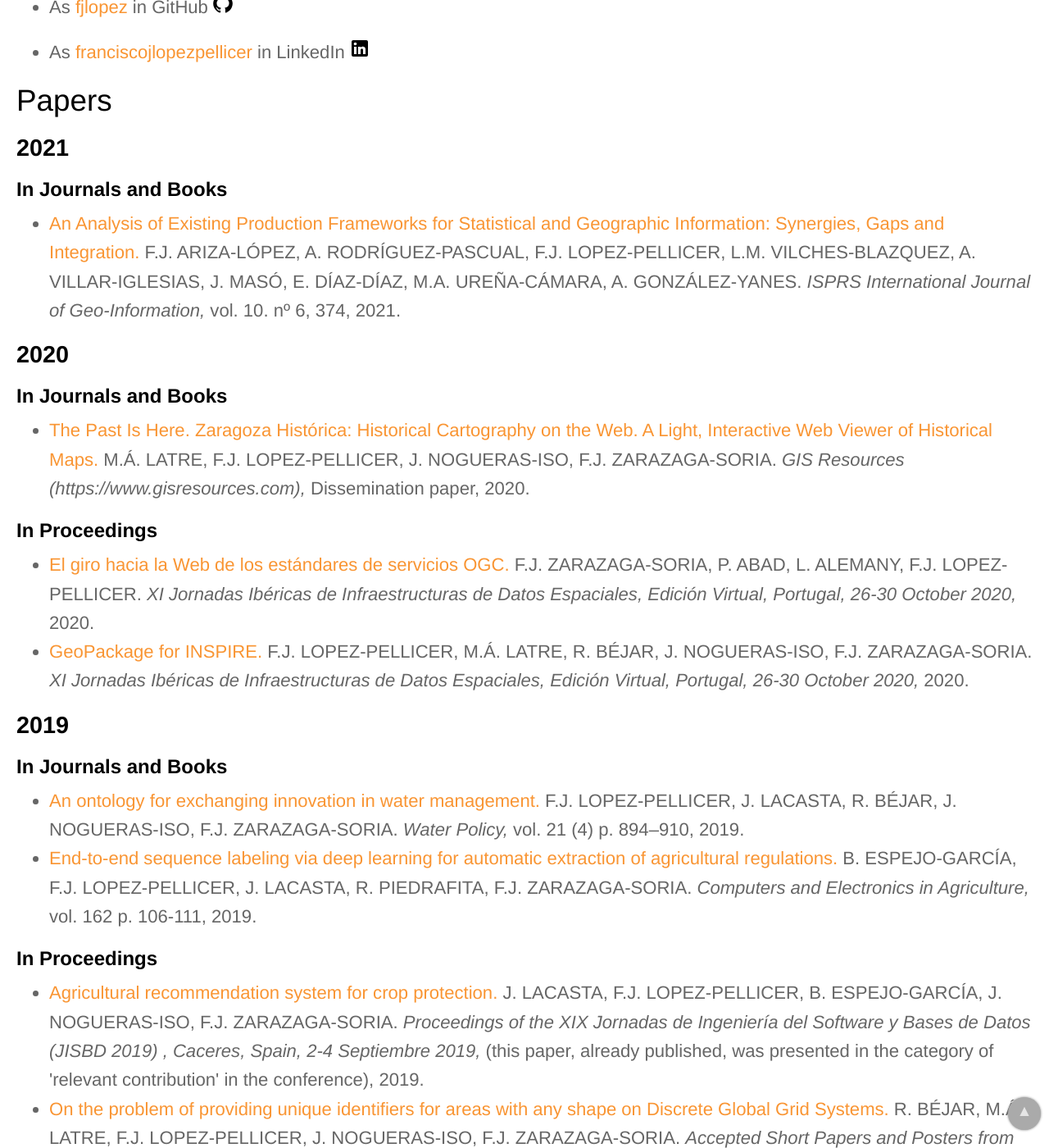
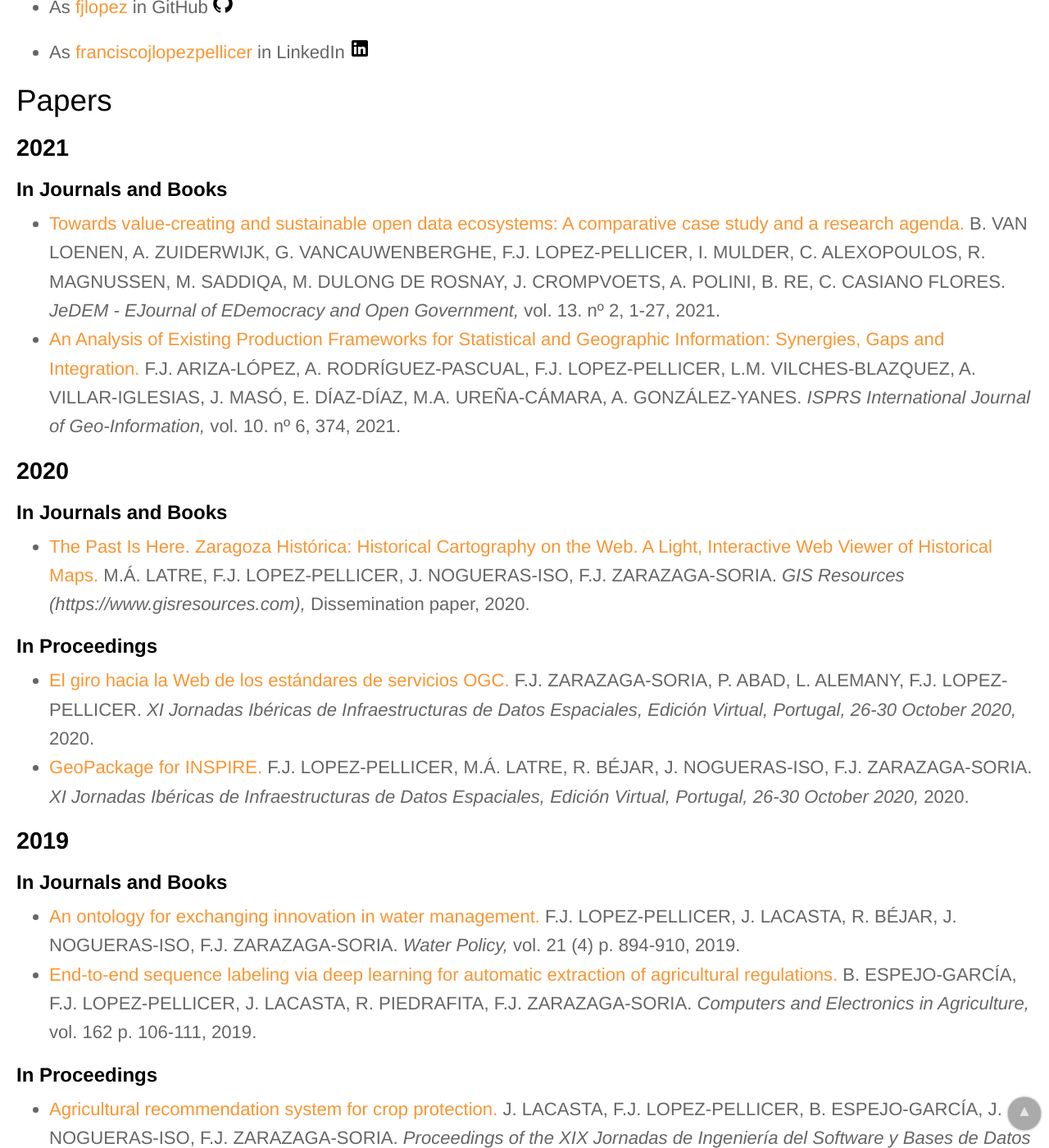
Before and after one commit to IAAA-Lab/IAAA-Lab.github.io, a Jekyll site: the page built from _staff/fjlopez.md, in a window 1280 px wide and 1400 px high, scrolled down 1071 px. Shown: the whole window at 82% size. Built offline with Jekyll 4.4.1, drawn with Linux system fonts in a browser that asks for light colours; some of the changed text lies outside the part shown.

Commit message:
JeDEM ODECO paper

```diff
--- a/_data/papers.yml
+++ b/_data/papers.yml
@@ -2,6 +2,13 @@
 # (los más recientes primero) y dentro de cada año primero van los libros, luego los
 # artículos de revista y capítulos de libro y finalmente los artículos de congresos
 # -------------------
+- title: "Towards value-creating and sustainable open data ecosystems: A comparative case study and a research agenda"
+  url: https://jedem.org/index.php/jedem/article/view/644
+  authors: B. VAN LOENEN, A. ZUIDERWIJK, G. VANCAUWENBERGHE, F.J. LOPEZ-PELLICER, I. MULDER, C. ALEXOPOULOS, R. MAGNUSSEN, M. SADDIQA, M. DULONG DE ROSNAY, J. CROMPVOETS, A. POLINI, B. RE, C. CASIANO FLORES
+  publication: "JeDEM - EJournal of EDemocracy and Open Government"
+  publication_detail: "vol. 13. nº 2, 1-27"
+  year: 2021
+  doi: 10.29379/jedem.v13i2.644
 - title: "An Analysis of Existing Production Frameworks for Statistical and Geographic Information: Synergies, Gaps and Integration"
   url: https://doi.org/10.3390/ijgi10060374
   authors: F.J. ARIZA-LÓPEZ, A. RODRÍGUEZ-PASCUAL, F.J. LOPEZ-PELLICER, L.M. VILCHES-BLAZQUEZ, A. VILLAR-IGLESIAS, J. MASÓ, E. DÍAZ-DÍAZ, M.A. UREÑA-CÁMARA, A. GONZÁLEZ-YANES
@@ -131,7 +138,7 @@
   url: https://doi.org/10.2166/wp.2019.224
   authors: F.J. LOPEZ-PELLICER, J. LACASTA, R. BÉJAR, J. NOGUERAS-ISO, F.J. ZARAZAGA-SORIA
   publication: "Water Policy"
-  publication_detail: "vol. 21 (4) p. 894–910"
+  publication_detail: "vol. 21 (4) p. 894-910"
   year: 2019
   doi: 10.2166/wp.2019.224
 # -------------------
@@ -330,7 +337,7 @@
   year: 2017
   doi: 10.1080/13658816.2017.1319949
 # -------------------
-- title: "The digital ‘connected’ earth: open technology for providing location-based services on degraded communication environments"
+- title: "The digital 'connected' earth: open technology for providing location-based services on degraded communication environments"
   url: http://www.tandfonline.com/doi/abs/10.1080/17538947.2017.1356387?journalCode=tjde20
   authors: R. PIEDRAFITA, R. BÉJAR, R. BLASCO, A. MARCO, F.J. ZARAZAGA-SORIA
   publication: "International Journal of Digital Earth"
@@ -365,7 +372,7 @@
 - title: "Virtual Hubs for Facilitating access to Geospatial Open Data in Open SDI"
   url: https://inspire.ec.europa.eu/sites/default/files/presentations/04_inspire_open_sdi_energic-od_v1.pdf
   authors: S. NATIVI, P. MAZZETTI, M.Á. LATRE, F.J. LOPEZ-PELLICER
-  publication_conference: "Workshop on Open Data Access and Harmonisation by Virtual Hub – ENERGIC OD solutions at
+  publication_conference: "Workshop on Open Data Access and Harmonisation by Virtual Hub - ENERGIC OD solutions at
     INSPIRE Conference 2017, Kehl, Germany, 4 September 2017"
   year: 2017
 # -------------------
@@ -2660,14 +2667,14 @@
 - title: "Aspectos docentes de la asignatura de Inteligencia Artificial e Ingeniería del Conocimiento I del plan de estudios de Ingeniería Informática de la Universidad de Zaragoza"
   url: /curriculum/09-Otras-Publicaciones-Congresos/cong_1997_JENUI_IA.pdf
   authors: J.A. BAÑARES-BAÑARES, J. RUBIO-GARCÍA, P.R. MURO-MEDRANO, F.J. ZARAZAGA-SORIA
-  publication_conference: "Actas de las III Jornadas de Enseñanza Universitaria: Jenui´97"
+  publication_conference: "Actas de las III Jornadas de Enseñanza Universitaria: Jenui'97"
   publication_detail: "p. 215-219"
   year: 1998
 # -------------------
 - title: "Aspectos docentes de la asignatura de Proyectos de Software del plan de estudios de Ingeniería Informática de la Universidad de Zaragoza"
   url: /curriculum/09-Otras-Publicaciones-Congresos/cong_1997_JENUI_Proyectos.pdf
   authors: P.R. MURO-MEDRANO, F.J. ZARAZAGA-SORIA, J. VALIÑO
-  publication_conference: "Actas de las III Jornadas de Enseñanza Universitaria: Jenui´97"
+  publication_conference: "Actas de las III Jornadas de Enseñanza Universitaria: Jenui'97"
   publication_detail: "p. 47-52"
   year: 1998
 # -------------------
@@ -2733,14 +2740,14 @@
 # -------------------
 - title: "Comparación de los algoritmos de reconocimiento de patrones de reglas RETE y TREAT para su aplicación a la interpretación de RdPAN"
   authors: J.A. BAÑARES-BAÑARES, J.L. VILLARROEL-SALCEDO, F.J. ZARAZAGA-SORIA, P.R. MURO-MEDRANO
-  publication_conference: "Actas de la VII Conferencia de la Asociación Española para la Inteligenccia Artificial: CAEPIA´97"
+  publication_conference: "Actas de la VII Conferencia de la Asociación Española para la Inteligenccia Artificial: CAEPIA'97"
   publication_detail: "p. 437-448"
   year: 1997
 # -------------------
 - title: "Utilización de técnicas de programación basadas en frames para incrementar la potencia de representación en clases de C++ para aplicaciones de sistemas de información"
   url: /curriculum/09-Otras-Publicaciones-Congresos/cong_1997_CAEPIA_Utilizacion.pdf
   authors: J. VALIÑO, F.J. ZARAZAGA-SORIA, S. COMELLA, J.NOGUERAS-ISO, P.R. MURO-MEDRANO
-  publication_conference: "Actas de la VII Conferencia de la Asociación Española para la Inteligenccia Artificial: CAEPIA´97"
+  publication_conference: "Actas de la VII Conferencia de la Asociación Española para la Inteligenccia Artificial: CAEPIA'97"
   publication_detail: "p. 135-144"
   year: 1997
 # -------------------
@@ -2766,7 +2773,7 @@
 # -------------------
 - title: "Aspectos de comunicación y herencia en un esquema de representación del conocimiento para sistemas discretos concurrentes"
   authors: J.A. BAÑARES-BAÑARES, J.L. VILLARROEL, J.A. PÉREZ, F.J. ZARAZAGA-SORIA, P.R. MURO-MEDRANO
-  publication_conference: "Actas de la VI Conferencia de la Asociación Española para la Inteligenccia Artificial: CAEPIA´95"
+  publication_conference: "Actas de la VI Conferencia de la Asociación Española para la Inteligenccia Artificial: CAEPIA'95"
   publication_detail: "p. 56-69"
   year: 1995
 # -------------------
@@ -2825,7 +2832,7 @@
 # -------------------
 - title: "Un mecanismo de inferencia para modelos basados en redes de Petri"
   authors: J.A. BAÑARES-BAÑARES, P.R. MURO-MEDRANO, J.L. VILLARROEL-SALCEDO
-  publication_conference: "Actas de la V Conferencia de la Asociación Española para la Inteligencia Artificial: CAEPIA´93"
+  publication_conference: "Actas de la V Conferencia de la Asociación Española para la Inteligencia Artificial: CAEPIA'93"
   publication_detail: "p. 111-121"
   year: 1993
 # -------------------
```
